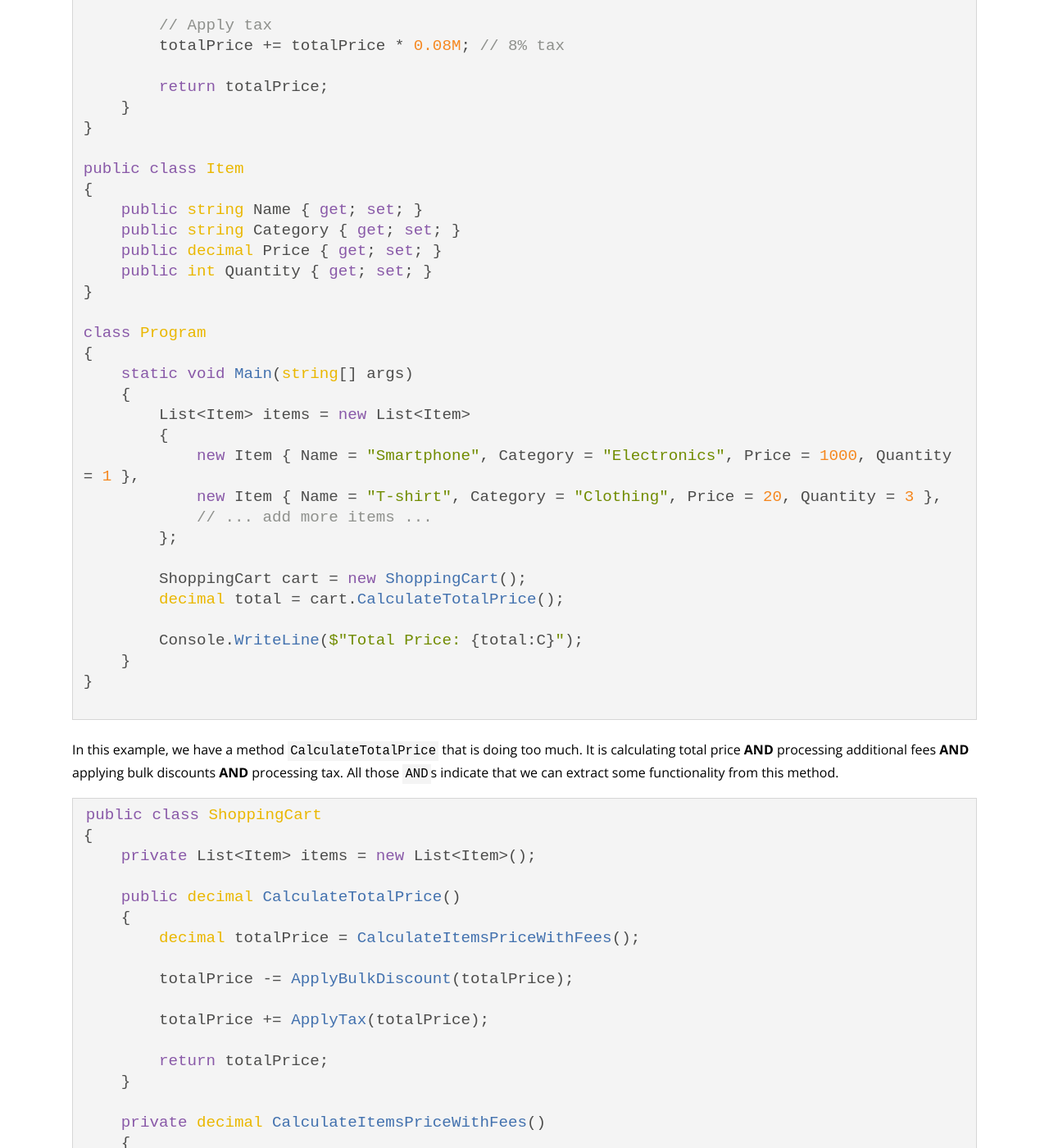
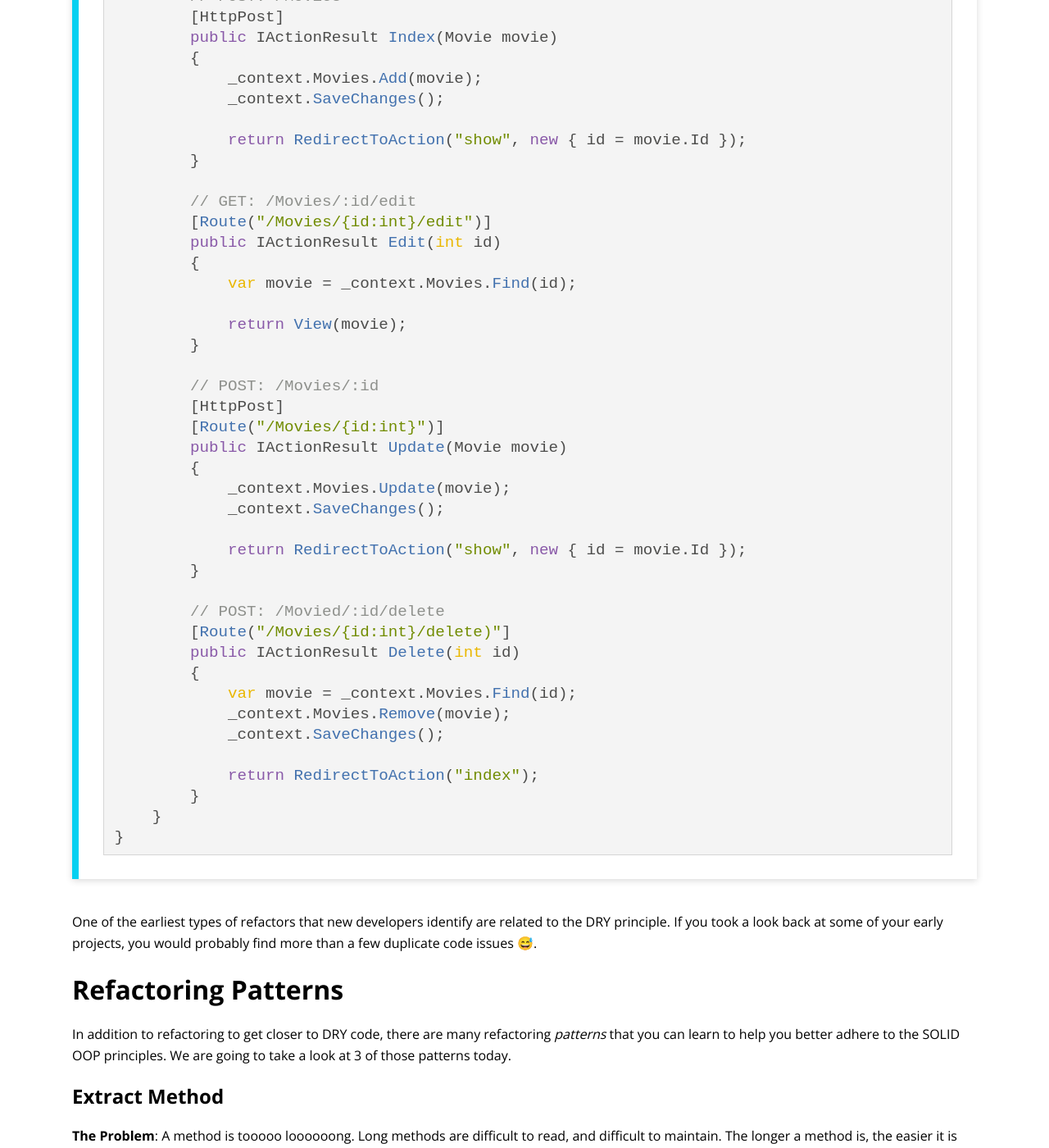
Before and after one commit to turingschool/launch-curriculum, a Jekyll site: the page built from module5/lessons/Week1/RefactoringPatterns.md, in a window 1280 px wide and 1400 px high, scrolled down 2144 px. Shown: the whole window at 82% size. Built offline with Jekyll 4.4.1, drawn with Linux system fonts in a browser that asks for light colours; nearby versions of some CDN libraries; comment, search, counter and statistics services are not loaded; some of the changed text lies outside the part shown.

Commit message:
update from feedback

````diff
--- a/module5/lessons/Week1/RefactoringPatterns.md
+++ b/module5/lessons/Week1/RefactoringPatterns.md
@@ -22,6 +22,8 @@
 
 Here is a good resource on the SOLID principles using c# examples: https://www.c-sharpcorner.com/UploadFile/damubetha/solid-principles-in-C-Sharp/
 
+We do want students to make a connection between the SOLID principles and OOP.  SOLID helps you build better OOP
+
 </section>
 
 <section class='call-to-action' markdown='1'>
@@ -38,8 +40,102 @@
 
 </section>
 
+# DRY - Don't Repeat Yourself!
+
+DRY is a coding principle that can be implented into _any_ design pattern (OOP or otherwise).  The goal of DRY is to **not** have any duplicate code.
+
+<section class='call-to-action' markdown='1'>
+
+With a partner, take a look at the code below.  Identify as many areas of duplication as you can, and discuss options to cut down on duplication.  Be ready to share out your ideas!
+
+```c#
+namespace MvcMovie.Controllers
+{
+    public class MoviesController : Controller
+    {
+        private readonly MvcMovieContext _context;
+
+        public MoviesController(MvcMovieContext context)
+        {
+            _context = context;
+        }
+
+        // GET: /Movies
+        public IActionResult Index()
+        {
+            var movies = _context.Movies;
+            return View(movies);
+        }
+
+        // GET: /Movies/:id
+        [HttpGet]
+        [Route("Movies/{id:int}")]
+        public IActionResult Show(int id)
+        {
+            var movie = _context.Movies.Find(id);
+
+            return View(movie);
+        }
+
+        // GET: /Movies/New
+        public IActionResult New()
+        {
+            return View();
+        }
+
+        // POST: /Movies
+        [HttpPost]
+        public IActionResult Index(Movie movie)
+        {
+            _context.Movies.Add(movie);
+            _context.SaveChanges();
+
+            return RedirectToAction("show", new { id = movie.Id });
+        }
+
+        // GET: /Movies/:id/edit
+        [Route("/Movies/{id:int}/edit")]
+        public IActionResult Edit(int id)
+        {
+            var movie = _context.Movies.Find(id);
+
+            return View(movie);
+        }
+
+        // POST: /Movies/:id
+        [HttpPost]
+        [Route("/Movies/{id:int}")]
+        public IActionResult Update(Movie movie)
+        {
+            _context.Movies.Update(movie);
+            _context.SaveChanges();
+
+            return RedirectToAction("show", new { id = movie.Id });
+        }
+
+        // POST: /Movied/:id/delete
+        [Route("/Movies/{id:int}/delete)"]
+        public IActionResult Delete(int id)
+        {
+            var movie = _context.Movies.Find(id);
+            _context.Movies.Remove(movie);
+            _context.SaveChanges();
+
+            return RedirectToAction("index");
+        }
+    }
+}
+```
+
+</section>
+
+One of the earliest types of refactors that new developers identify are related to the DRY principle. If you took a look back at some of your early projects, you would probably find more than a few duplicate code issues 😅.
+
 
 # Refactoring Patterns
+
+In addition to refactoring to get closer to DRY code, there are many refactoring _patterns_ that you can learn to help you better adhere to the SOLID OOP principles.  We are going to take a look at 3 of those patterns today.
+
 ## Extract Method
 
 **The Problem**: A method is tooooo loooooong.  Long methods are difficult to read, and difficult to maintain.  The longer a method is, the easier it is for a bug to hide there. And, most of the time, they are breaking SRP.
@@ -178,6 +274,12 @@
 ```
 
 With the **extract method** refactoring pattern, our executing code can remain the same, but we have made our classes and methods _much_ easier to read.
+
+<section class='call-to-action' markdown='1'>
+
+Which of the SOLID principles does the Extract Method pattern help us with?
+
+</section>
 
 ## Extract Interfaces
 
@@ -335,6 +437,12 @@
 
 With the **Extract Interfaces** method, we have smaller, more re-usable interfaces!  This also adheres better to the Interface Segregation principle.
 
+<section class='call-to-action' markdown='1'>
+
+Which of the SOLID principles does the Extract Interfaces pattern help us with?
+
+</section>
+
 ## Move Method
 
 **The Problem**: A class has too many responsibilities.  Typically, this happens when a method on a class depends more on _another_ class than on the class it is housed in.  Take this example:
@@ -408,6 +516,12 @@
 
 In this refactored version, we are not changing how we interact with the person class (so we know all of our existing code will still run); but we are changing _where_ the logic of getting a formatted address string lives.
 
+<section class='call-to-action' markdown='1'>
+
+Which of the SOLID principles does the Move Method pattern help us with?
+
+</section>
+
 ### Other Refactoring Notes
 
 * Refactoring should not change the functionality of our code - existing tests should still pass!
````
Also changed, not shown: module5/labs/Week1/RefactoringPatterns.md (+3 -1 lines), module5/preparation/RefactoringPatterns.md (added, +14 -0 lines).
